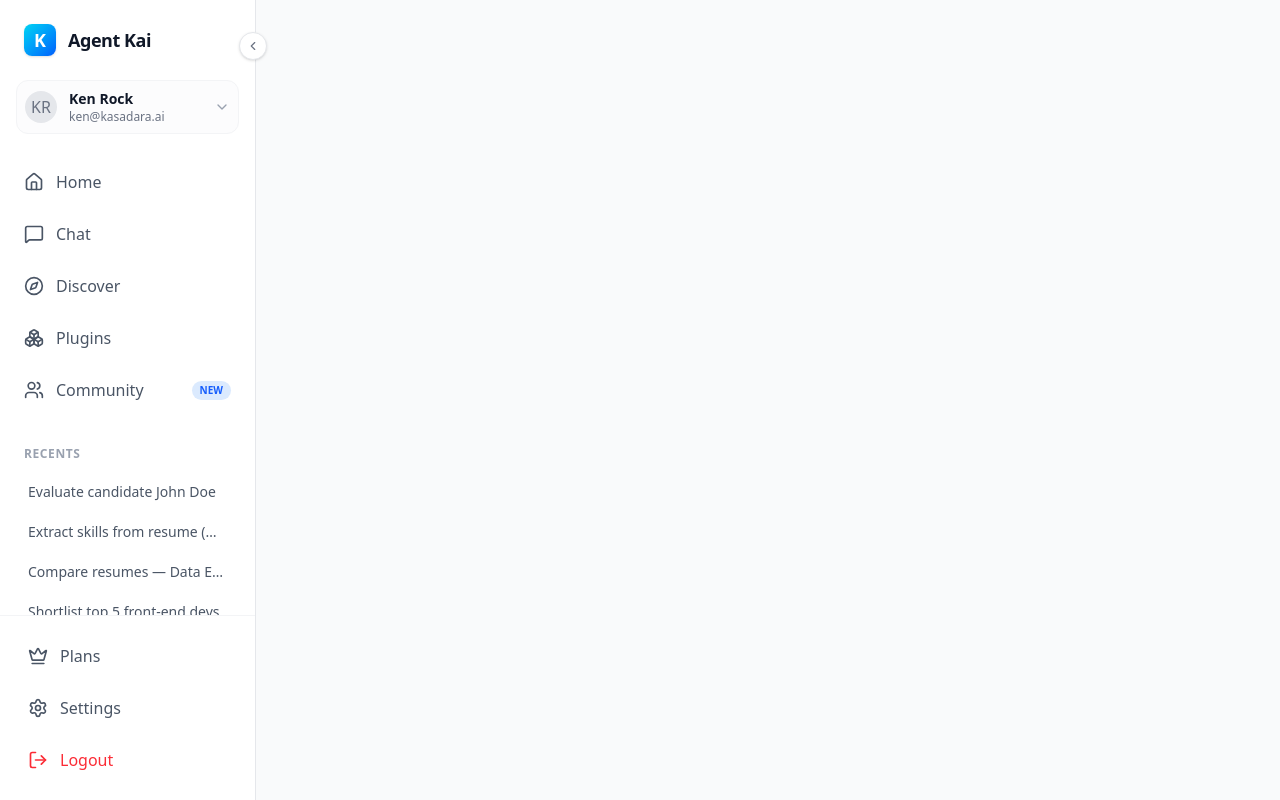
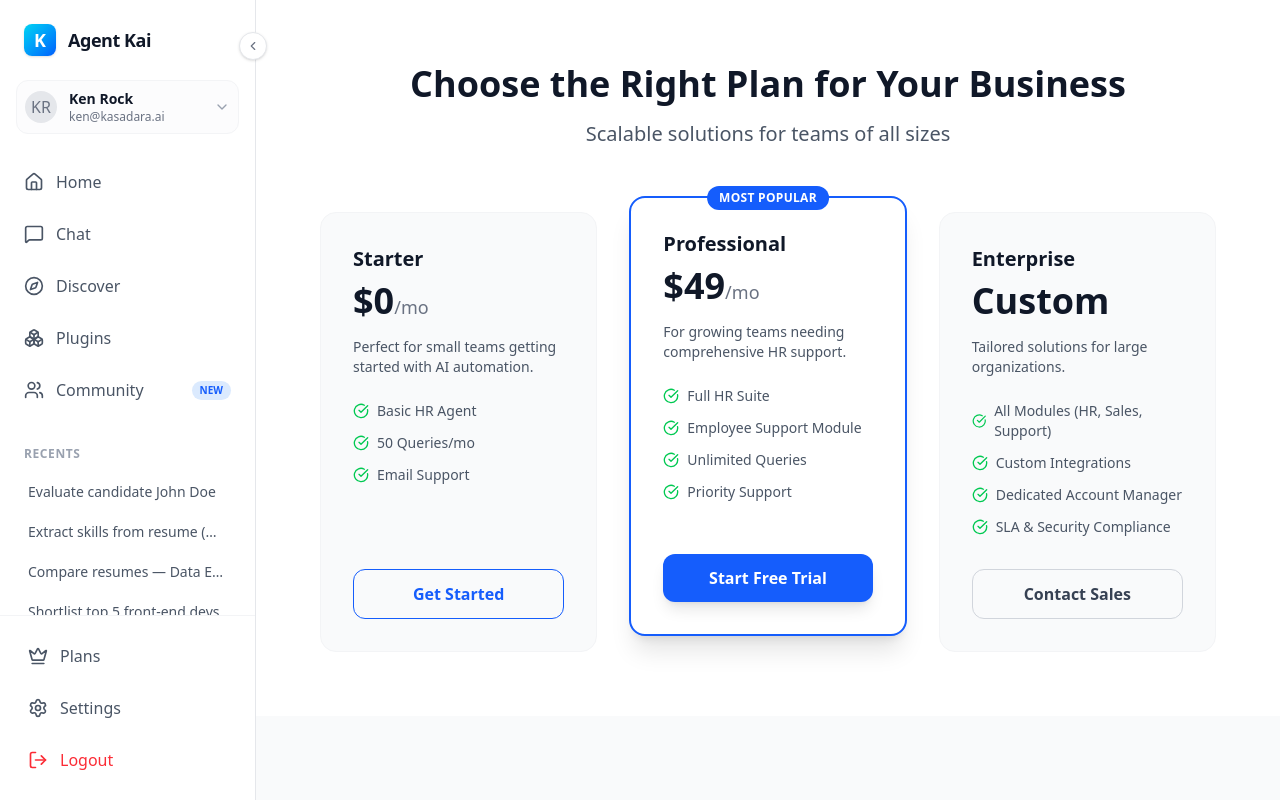
Before and after one commit to Flintoffjerisildas/AGENT-KAI, a React (Vite) app in the folder Agent_KAI_frontend/: page /pricing in a window 1280 px wide. Built offline with nearby package versions, Linux system fonts and the light colour scheme.

Commit message:
created pricing page commit

```diff
--- a/Agent_KAI_frontend/src/App.jsx
+++ b/Agent_KAI_frontend/src/App.jsx
@@ -5,6 +5,7 @@ import FileUpload from "./components/FileUpload";
 import SidePannel from "./components/SidePannel";
 import LandingPage from "./components/LandingPage";
 import SettingsPage from "./components/SettingsPage";
+import Pricing from "./components/Pricing";
 
 export default function App() {
   return (
@@ -23,6 +24,7 @@ export default function App() {
             <Route path="/chat" element={<ChatWindow />} />
             <Route path="/FileUpload" element={<FileUpload />} />
             <Route path="/settings" element={<SettingsPage />} />
+            <Route path="/pricing" element={<Pricing />} />
           </Routes>
         </main>
       </div>
--- /dev/null
+++ b/Agent_KAI_frontend/src/components/Pricing.jsx
@@ -0,0 +1,61 @@
+import { CheckCircle } from 'lucide-react';
+
+export default function Pricing() {
+    return (
+        <div className="bg-gray-50 dark:bg-gray-900 overflow-y-auto">
+            {/* Plans Section */}
+            <section className="py-16 px-8 md:px-16 bg-white dark:bg-gray-800">
+                <div className="max-w-5xl mx-auto">
+                    <div className="text-center mb-16">
+                        <h2 className="text-3xl md:text-4xl font-bold text-gray-900 dark:text-gray-200 mb-4">Choose the Right Plan for Your Business</h2>
+                        <p className="text-xl text-gray-600 dark:text-gray-200">Scalable solutions for teams of all sizes</p>
+                    </div>
+
+                    <div className="grid md:grid-cols-3 gap-8">
+                        {/* Starter Plan */}
+                        <div className="bg-gray-50 dark:bg-gray-900 rounded-2xl p-8 border border-gray-100 dark:border-gray-700 hover:shadow-xl transition-all duration-300 flex flex-col">
+                            <h3 className="text-xl font-bold text-gray-900 dark:text-gray-200 mb-2">Starter</h3>
+                            <div className="text-4xl font-bold text-gray-900 dark:text-gray-200 mb-4">$0<span className="text-lg text-gray-500 font-normal">/mo</span></div>
+                            <p className="text-gray-600 dark:text-gray-400 text-sm mb-6">Perfect for small teams getting started with AI automation.</p>
+                            <ul className="space-y-3 mb-8 flex-1">
+                                <li className="flex items-center gap-2 text-sm text-gray-600 dark:text-gray-300"><CheckCircle size={16} className="text-green-500" /> Basic HR Agent</li>
+                                <li className="flex items-center gap-2 text-sm text-gray-600 dark:text-gray-300"><CheckCircle size={16} className="text-green-500" /> 50 Queries/mo</li>
+                                <li className="flex items-center gap-2 text-sm text-gray-600 dark:text-gray-300"><CheckCircle size={16} className="text-green-500" /> Email Support</li>
+                            </ul>
+                            <button className="w-full py-3 rounded-xl border border-blue-600 text-blue-600 font-semibold hover:bg-blue-50 dark:hover:bg-gray-800 transition-colors">Get Started</button>
+                        </div>
+
+                        {/* Professional Plan */}
+                        <div className="bg-white dark:bg-gray-800 rounded-2xl p-8 border-2 border-blue-600 shadow-xl relative flex flex-col transform md:-translate-y-4">
+                            <div className="absolute top-0 left-1/2 transform -translate-x-1/2 -translate-y-1/2 bg-blue-600 text-white px-3 py-1 rounded-full text-xs font-bold uppercase tracking-wide">Most Popular</div>
+                            <h3 className="text-xl font-bold text-gray-900 dark:text-gray-200 mb-2">Professional</h3>
+                            <div className="text-4xl font-bold text-gray-900 dark:text-gray-200 mb-4">$49<span className="text-lg text-gray-500 font-normal">/mo</span></div>
+                            <p className="text-gray-600 dark:text-gray-400 text-sm mb-6">For growing teams needing comprehensive HR support.</p>
+                            <ul className="space-y-3 mb-8 flex-1">
+                                <li className="flex items-center gap-2 text-sm text-gray-600 dark:text-gray-300"><CheckCircle size={16} className="text-green-500" /> Full HR Suite</li>
+                                <li className="flex items-center gap-2 text-sm text-gray-600 dark:text-gray-300"><CheckCircle size={16} className="text-green-500" /> Employee Support Module</li>
+                                <li className="flex items-center gap-2 text-sm text-gray-600 dark:text-gray-300"><CheckCircle size={16} className="text-green-500" /> Unlimited Queries</li>
+                                <li className="flex items-center gap-2 text-sm text-gray-600 dark:text-gray-300"><CheckCircle size={16} className="text-green-500" /> Priority Support</li>
+                            </ul>
+                            <button className="w-full py-3 rounded-xl bg-blue-600 text-white font-semibold hover:bg-blue-700 transition-colors shadow-lg">Start Free Trial</button>
+                        </div>
+
+                        {/* Enterprise Plan */}
+                        <div className="bg-gray-50 dark:bg-gray-900 rounded-2xl p-8 border border-gray-100 dark:border-gray-700 hover:shadow-xl transition-all duration-300 flex flex-col">
+                            <h3 className="text-xl font-bold text-gray-900 dark:text-gray-200 mb-2">Enterprise</h3>
+                            <div className="text-4xl font-bold text-gray-900 dark:text-gray-200 mb-4">Custom</div>
+                            <p className="text-gray-600 dark:text-gray-400 text-sm mb-6">Tailored solutions for large organizations.</p>
+                            <ul className="space-y-3 mb-8 flex-1">
+                                <li className="flex items-center gap-2 text-sm text-gray-600 dark:text-gray-300"><CheckCircle size={16} className="text-green-500" /> All Modules (HR, Sales, Support)</li>
+                                <li className="flex items-center gap-2 text-sm text-gray-600 dark:text-gray-300"><CheckCircle size={16} className="text-green-500" /> Custom Integrations</li>
+                                <li className="flex items-center gap-2 text-sm text-gray-600 dark:text-gray-300"><CheckCircle size={16} className="text-green-500" /> Dedicated Account Manager</li>
+                                <li className="flex items-center gap-2 text-sm text-gray-600 dark:text-gray-300"><CheckCircle size={16} className="text-green-500" /> SLA & Security Compliance</li>
+                            </ul>
+                            <button className="w-full py-3 rounded-xl border border-gray-300 dark:border-gray-600 text-gray-700 dark:text-gray-300 font-semibold hover:bg-gray-100 dark:hover:bg-gray-800 transition-colors">Contact Sales</button>
+                        </div>
+                    </div>
+                </div>
+            </section>
+        </div>
+    );
+}
--- a/Agent_KAI_frontend/src/components/SidePannel.jsx
+++ b/Agent_KAI_frontend/src/components/SidePannel.jsx
@@ -148,10 +148,10 @@ export default function SidePannel() {
 
             {/* Bottom */}
             <div className="mt-auto p-4 border-t border-gray-100 dark:border-gray-800 flex flex-col gap-1">
-                <button className={`flex items-center gap-3 p-3 rounded-xl text-gray-600 dark:text-gray-400 hover:bg-gray-50 dark:hover:bg-gray-800 hover:text-gray-900 dark:hover:text-white transition-all ${isCollapsed ? 'justify-center' : ''}`} title={isCollapsed ? "Plans" : ""}>
+                <Link to= '/pricing' className={`flex items-center gap-3 p-3 rounded-xl text-gray-600 dark:text-gray-400 hover:bg-gray-50 dark:hover:bg-gray-800 hover:text-gray-900 dark:hover:text-white transition-all ${isCollapsed ? 'justify-center' : ''}`} title={isCollapsed ? "Plans" : ""}>
                     <Crown size={20} />
                     {!isCollapsed && "Plans"}
-                </button>
+                </Link>
 
                 <Link to= '/settings' className={`flex items-center gap-3 p-3 rounded-xl text-gray-600 dark:text-gray-400 hover:bg-gray-50 dark:hover:bg-gray-800 hover:text-gray-900 dark:hover:text-white transition-all ${isCollapsed ? 'justify-center' : ''}`} title={isCollapsed ? "Settings" : ""}>
                     <Settings size={20} />
```
